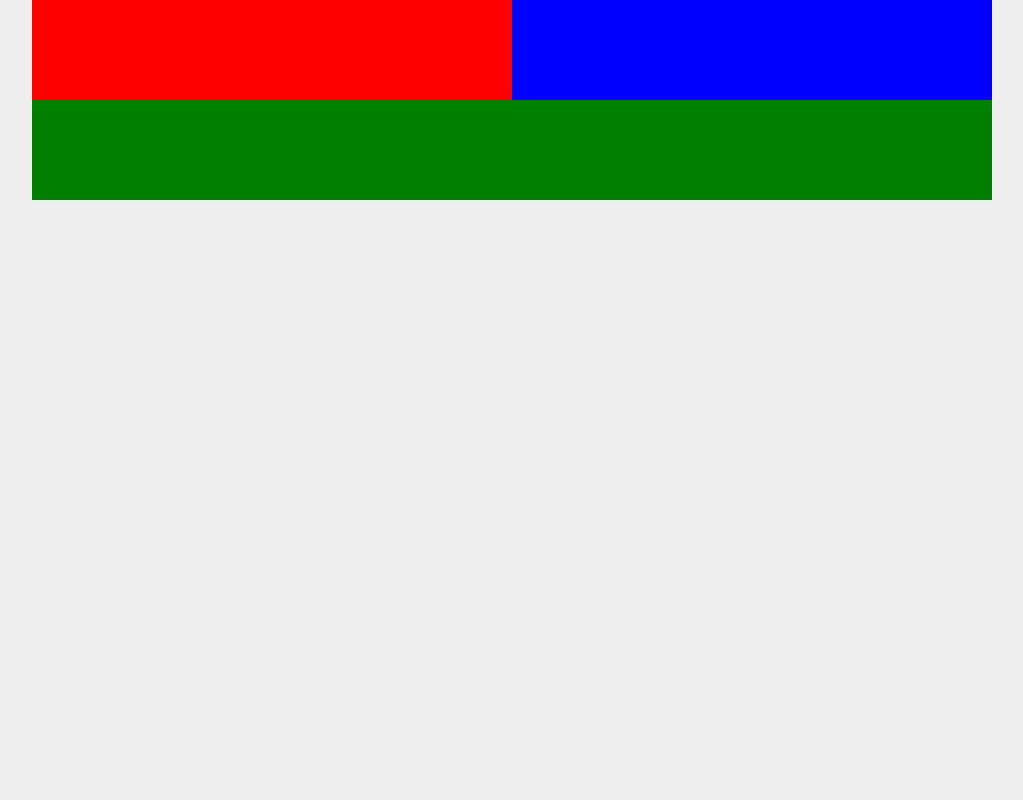
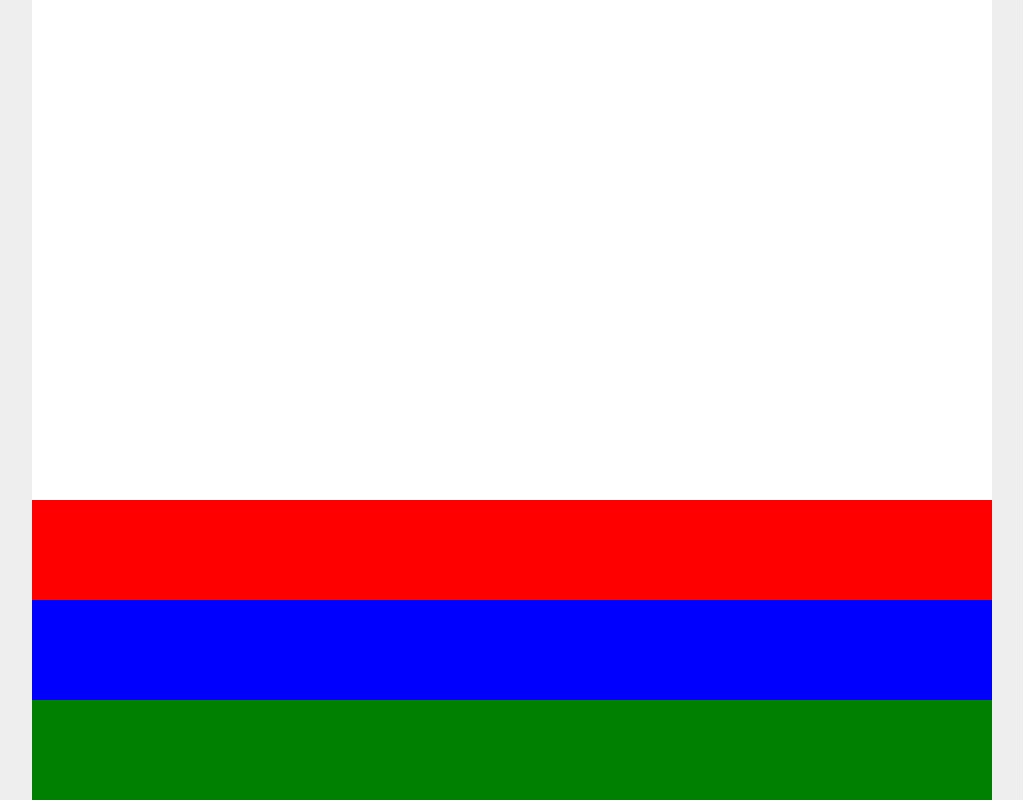
Before and after one commit to ekity1002/HTML_CSS_tutorial, a plain HTML site: page flexbox-tutorial/index.html in a window 1280 px wide. Shown: the whole page, without its empty margins (128-1151 px from the left). Drawn offline with Linux system fonts and the light colour scheme.

Commit message:
9: flex-axis row/column

```diff
--- a/flexbox-tutorial/style.css
+++ b/flexbox-tutorial/style.css
@@ -17,6 +17,9 @@ body{
     display: flex;
     background-color: #fff;
     flex-wrap: wrap;
+    flex-flow: column;
+    justify-content: flex-end;
+    height: 800px;
 }
 
 /* flexを使わずに白背景をつけるには以下を指定する方法もあるが、hack的方法. */
@@ -30,8 +33,9 @@ body{
     height: 100px;
     /* width: 320px; */
     /* min-width: 200px; */
-    flex-grow: 1;
-    flex-basis: 400px;
+    /* flex-grow: 1;
+    flex-basis: 100px; */
+    flex: 0 0 100px;
     /* float: left */
 }
 
```
